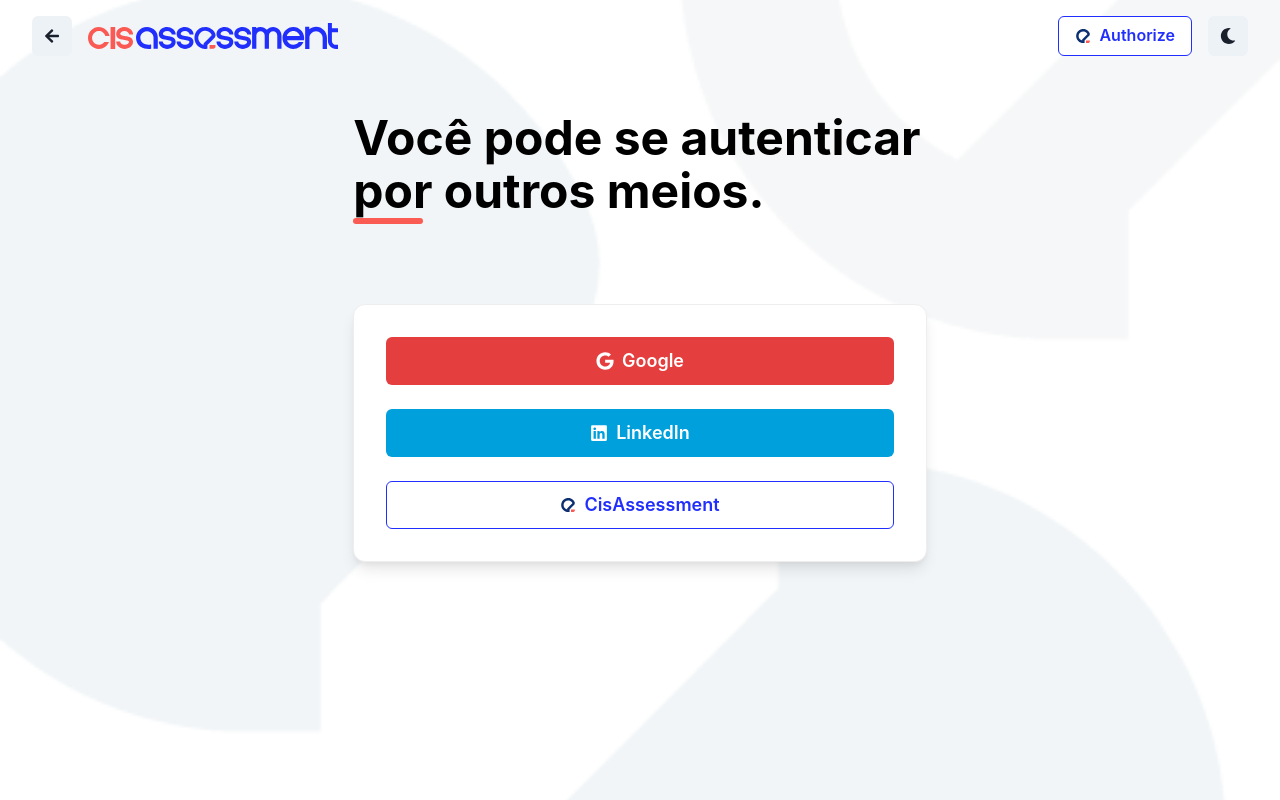
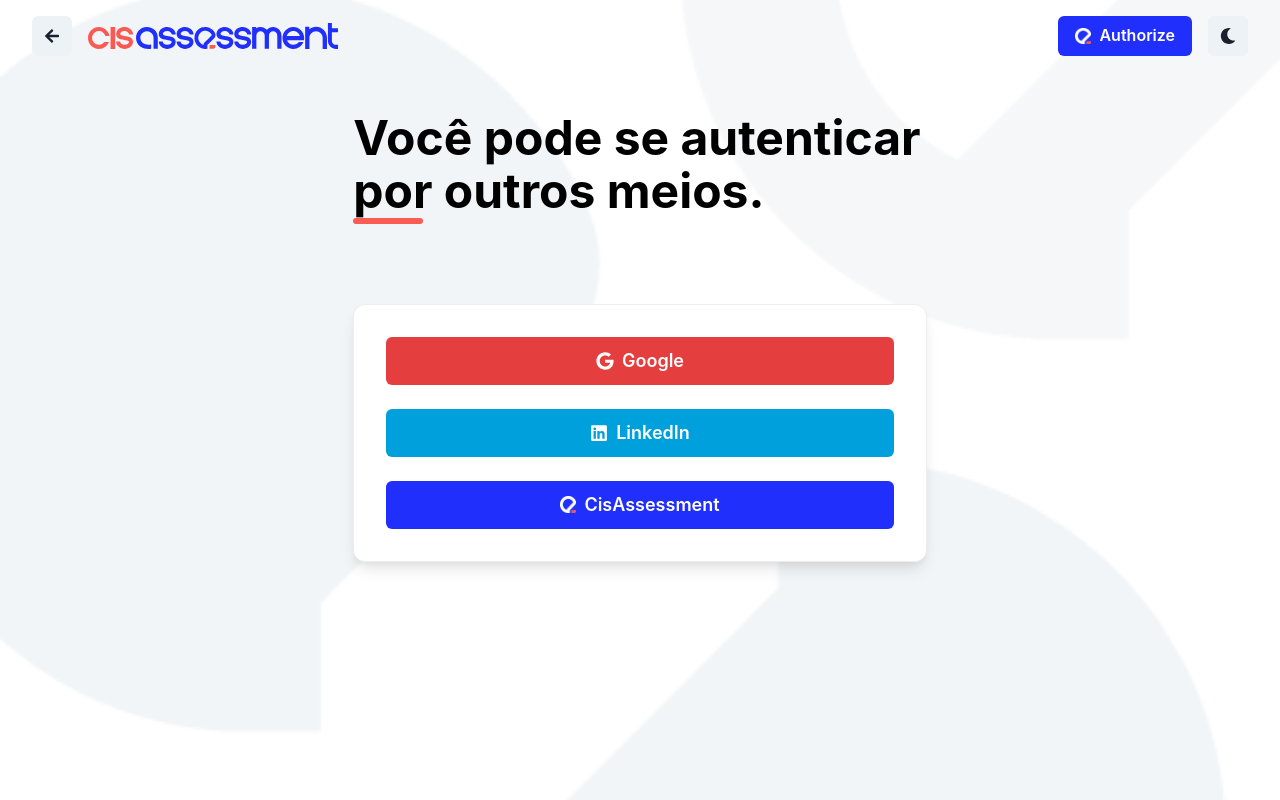
Before and after one commit to leguass7/cis-assessment-connect, a Next.js app: page /oauth in a window 1280 px wide. Built offline with nearby package versions, Linux system fonts and the light colour scheme; no server answers.

Commit message:
Refactor no botao cis assessment

```diff
--- a/src/components/AssessmentBtn/indext.tsx
+++ b/src/components/AssessmentBtn/indext.tsx
@@ -1,4 +1,5 @@
 import type { ReactElement } from "react";
+import { useState } from "react";
 
 import { Button, useColorMode, useColorModeValue } from "@chakra-ui/react";
 
@@ -14,26 +15,30 @@
 
 export const AssessmentBtn = ({ click, size = "lg", title = "CisAssessment", width = "none" }: Props): ReactElement => {
   const { colorMode } = useColorMode();
-  const cisBackground = useColorModeValue("#212ffc", "#ffff");
-  const cisHoverBackground = useColorModeValue("#ffff", "#212ffc");
-  const cisTextColor = useColorModeValue("#ffff", "#212ffc");
-  const cisHoverTextColor = useColorModeValue("#212ffc", "#ffff");
-  const cisIcon = useColorModeValue(iconWhite.src, iconBlue.src);
-  const cisHoverIcon = useColorModeValue(iconBlue.src, iconWhite.src);
+  const [isHovered, setIsHovered] = useState(false);
+
+  const bgColor = useColorModeValue("#212ffc", "#ffff");
+  const textColor = useColorModeValue("#ffff", "#212ffc");
+  const hoverBgColor = useColorModeValue("#ffff", "#212ffc");
+  const hoverTextColor = useColorModeValue("#212ffc", "#ffff");
+  const iconColor = useColorModeValue(iconWhite.src, iconBlue.src);
+  const hoverIconColor = useColorModeValue(iconBlue.src, iconWhite.src);
 
   return (
     <Button
       size={size}
       width={width}
       onClick={click}
-      color={colorMode === "dark" ? cisTextColor : cisHoverTextColor}
-      background={colorMode === "dark" ? cisBackground : cisHoverBackground}
-      border={colorMode !== "dark" ? `1px solid ${cisHoverTextColor}` : "none"}
-      leftIcon={<img alt="Logo" width={16} src={colorMode === "dark" ? cisIcon : cisHoverIcon} />}
+      onMouseEnter={() => setIsHovered(true)}
+      onMouseLeave={() => setIsHovered(false)}
+      color={isHovered ? hoverTextColor : textColor}
+      background={isHovered ? hoverBgColor : bgColor}
+      border={isHovered ? `1px solid ${hoverTextColor}` : `1px solid transparent`}
+      leftIcon={<img alt="Logo" width={16} src={isHovered ? hoverIconColor : iconColor} />}
       _hover={{
-        background: colorMode === "dark" ? cisHoverBackground : cisBackground,
-        border: colorMode !== "dark" ? `1px solid ${cisHoverTextColor}` : "none",
-        color: colorMode === "dark" ? cisHoverTextColor : cisTextColor,
+        background: hoverBgColor,
+        border: `1px solid ${hoverTextColor}`,
+        color: hoverTextColor,
       }}
     >
       {title}
--- a/src/components/FeedbackReponseAvatar/index.tsx
+++ b/src/components/FeedbackReponseAvatar/index.tsx
@@ -25,7 +25,7 @@
   const errorColor = useColorModeValue("red.400", "red.300");
   const responseToken = apiResponse?.refreshToken;
 
-  const { hasCopied, onCopy } = useClipboard(responseToken || "");
+  const { onCopy } = useClipboard(responseToken || "");
 
   const handleCopyClick = () => {
     onCopy();
@@ -72,8 +72,8 @@
               />
             </Tooltip>
           </Flex>
-          <Box marginY={4} background={"pink"}>
-            <AssessmentBtn width={"full"} click={hanldeClickRefreshAccess} title="Autenticar por RefreshToken" />
+          <Box marginY={4}>
+            <AssessmentBtn width={"full"} click={hanldeClickRefreshAccess} title="Autenticação por RefreshToken" />
           </Box>
         </>
       ) : null}
```
